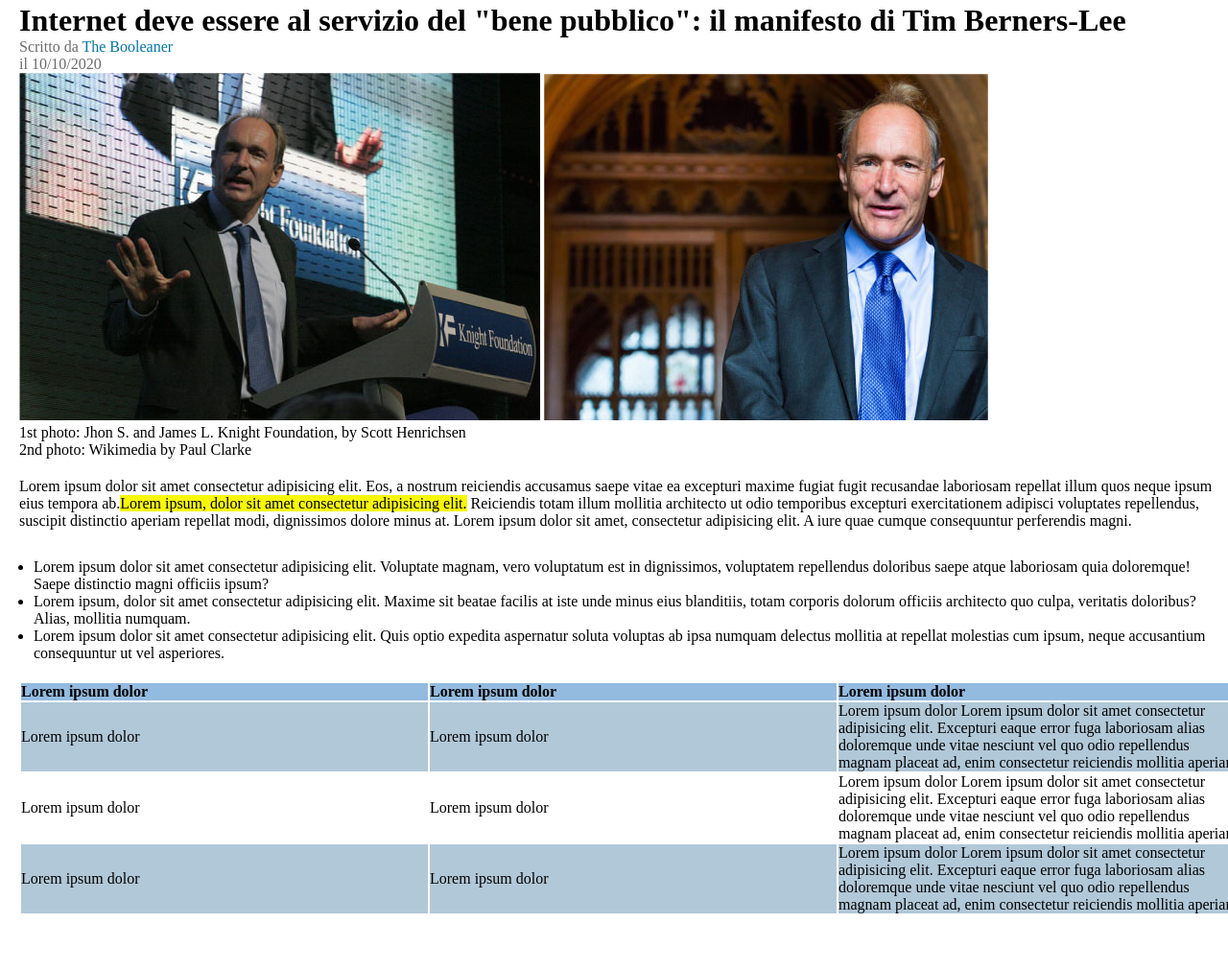
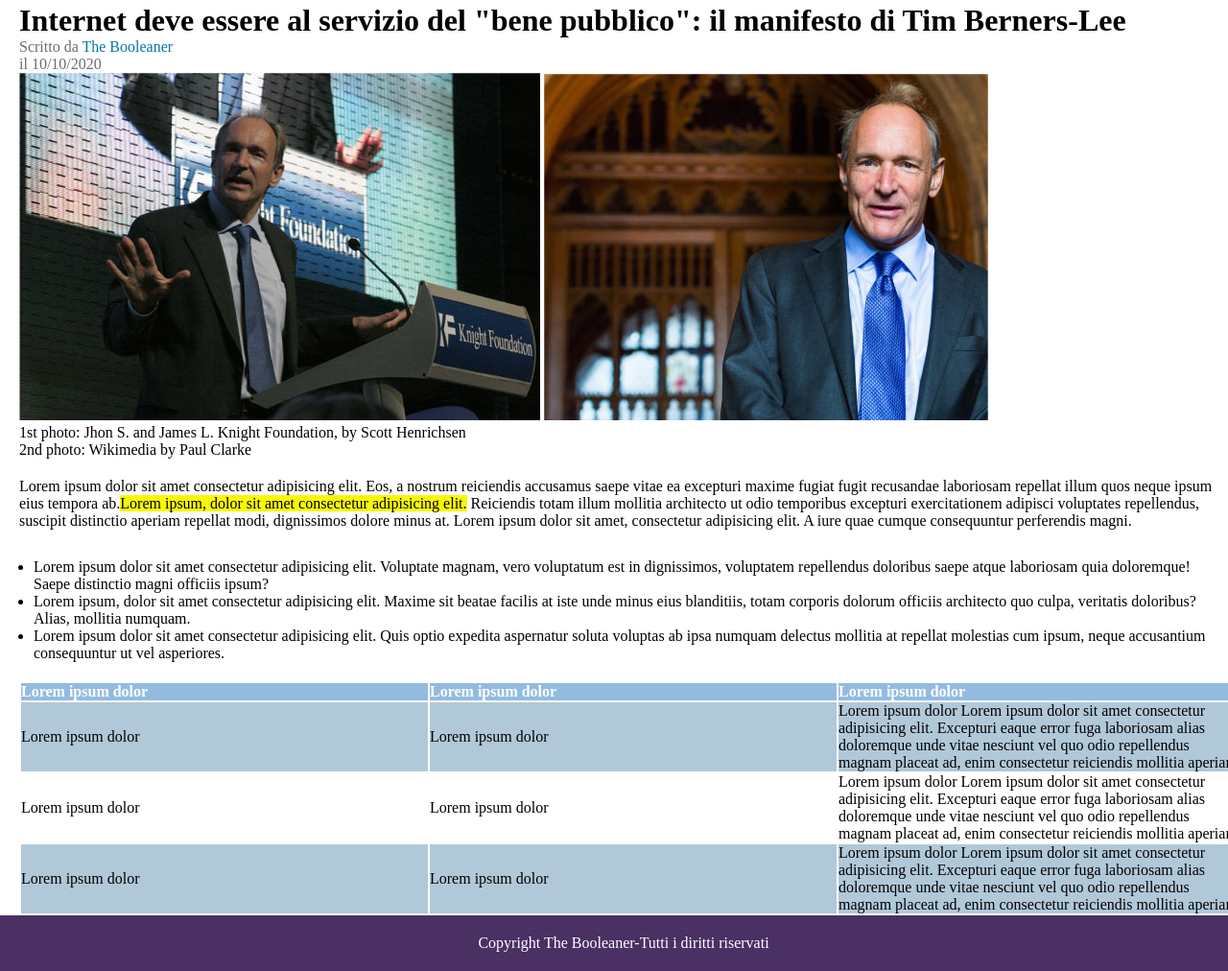
Before and after one commit to SasiMontella/html-css-booleaner, a plain HTML site: page index.html in a window 1280 px wide. Shown: the part 162-1174 px from the top of the page at 96% size. Before the commit the page ends 1116 px from the top, so only its background shows below. Drawn offline with Linux system fonts and the light colour scheme.

Commit message:
finished

```diff
--- a/css/style.css
+++ b/css/style.css
@@ -48,8 +48,17 @@ table {
     width: 30%;
     text-align: left;
     background-color: rgb(147, 187, 224);
+    color: white;
     }
     #tr1{
         width: 30%;
         background-color: rgb(177, 200, 216);
     }
+    footer{
+        background-color: rgb(75, 48, 100);
+        padding: 20px;
+    }
+    #last{
+        text-align: center;
+        color: white;
+    }
--- a/index.html
+++ b/index.html
@@ -52,9 +52,9 @@
                 </tr>
             </table>
 
-    </main>
+        </main>
     <footer>
-
+                 <p id="last">Copyright The Booleaner-Tutti i diritti riservati</p>
     </footer>
 </body>
 </html>
```
